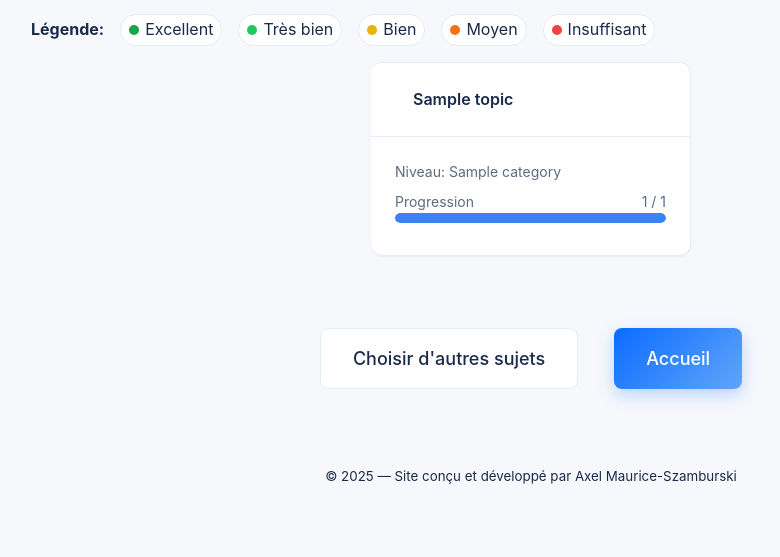
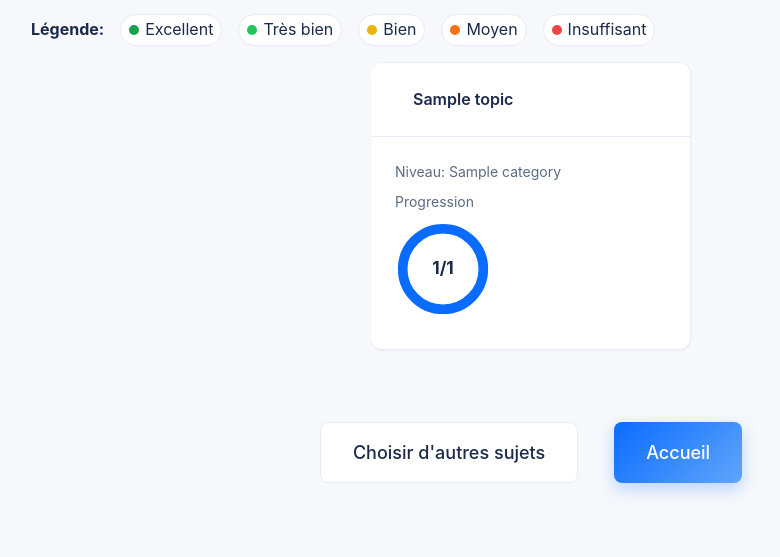
Before and after one commit to amszamburski/quiz-medical-fr, a Flask app: template app/templates/personal/results.html in a window 1280 px wide. Shown: the part 326-883 px from the top of the page, without its empty margins (109-889 px from the left). Before the commit the page ends 810 px from the top, so only its background shows below. Run offline with Flask 3, Linux system fonts and the light colour scheme; the template is opened without the code that fills it: most values are stand-ins (such as "Sample title", 1, 10 or a date in 2020); some libraries are stand-ins or nearby versions.

Commit message:
Challenge Personnel OK

```diff
--- a/app/templates/personal/results.html
+++ b/app/templates/personal/results.html
@@ -40,26 +40,31 @@
           <div style="margin-bottom: var(--space-sm);">
             <div style="display:flex; justify-content:space-between; font-size: var(--font-size-sm); color: var(--text-secondary);">
               <span>Progression</span>
-              <span>{{ stat.answered_count }} / {{ stat.total_available }}</span>
             </div>
-            {# Safe guards for zero totals; segmented base uses --segments #}
+            {# Safe guards for zero totals; ring uses --segments #}
             {% set _total = stat.total_available %}
             {% set _ans = stat.answered_count %}
             {% set _segments = _total if _total > 0 else 1 %}
+            {% set _active = _ans if _ans <= _segments else _segments %}
+            {# values computed directly in SVG for robustness #}
 
-            <div
-              class="meter level-{{ stat.level }}"
-              role="progressbar"
-              aria-valuemin="0"
-              aria-valuemax="{{ _segments }}"
-              aria-valuenow="{{ _ans }}"
-              aria-label="Progression: {{ _ans }} of {{ _total }} answered"
-              style="--segments: {{ _segments }}; --active: {{ _ans }};"
-            >
-              <div class="fill base level-{{ stat.level }}" aria-hidden="true"></div>
-              <div class="fill fg level-{{ stat.level }}"
-                   style="width: min(100%, calc(100% * var(--active) / var(--segments)));"
-                   aria-hidden="true"></div>
+            <!-- SVG ring (dashoffset method for robust rendering) -->
+            <div class="level-{{ stat.level }}" role="progressbar" aria-label="Progression" aria-valuemin="0" aria-valuemax="{{ _segments }}" aria-valuenow="{{ _active }}" style="width:96px; height:96px; margin-top: var(--space-sm);">
+              <svg width="96" height="96" viewBox="0 0 100 100" style="display:block;">
+                <!-- track -->
+                <circle cx="50" cy="50" r="42" stroke="var(--border)" stroke-width="10" fill="none" />
+                <!-- progress arc -->
+                <circle cx="50" cy="50" r="42"
+                        stroke="var(--level-color, var(--accent-primary))" stroke-width="10" fill="none" stroke-linecap="round"
+                        transform="rotate(-90 50 50)"
+                        stroke-dasharray="{{ (2 * 3.1416 * 42) | round(3) }}"
+                        stroke-dashoffset="{{ ((2 * 3.1416 * 42) * (1 - ((_active | float) / (_segments | float)))) | round(3) }}" />
+                <!-- centered value -->
+                <text x="50" y="50" text-anchor="middle" dominant-baseline="middle"
+                      style="font-weight:700; font-size:18px; fill: var(--text-primary);">
+                  {{ _ans }}/{{ _total }}
+                </text>
+              </svg>
             </div>
           </div>
         </div>
```
